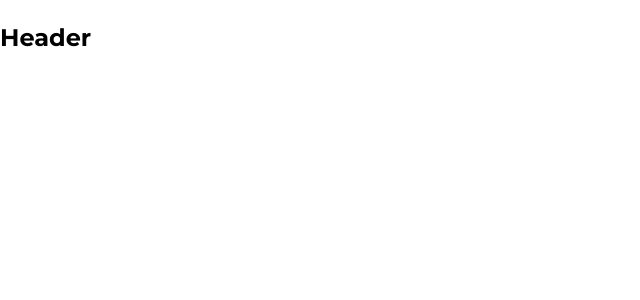
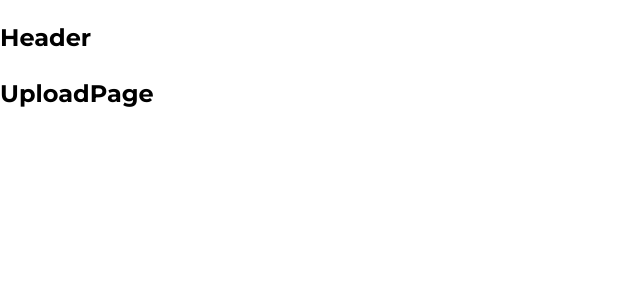
Before and after one commit to LuuDucHoang/tiktok-ui, a React (Create React App) app: page /upload in a window 1280 px wide. Shown: the top 300 px of the page, without its empty margins (0-640 px from the left). Built offline with nearby package versions, Linux system fonts and the light colour scheme.

Commit message:
Cấu hình Router/Layout cho dự án fix

```diff
--- a/src/Routes/index.js
+++ b/src/Routes/index.js
@@ -1,6 +1,5 @@
 //Layout
 import { HeaderOnly } from '~/components/Layout';
-
 // Public Routes
 import Home from '~/pages/Home';
 import Following from '~/pages/Follwing';
--- a/src/components/Layout/DefaultLayout/index.js
+++ b/src/components/Layout/DefaultLayout/index.js
@@ -1,4 +1,4 @@
-import Header from './Header';
+import Header from '~/components/Layout/Components/Header';
 import Sidebar from './Sidebar';
 function DefaultLayout({ children }) {
     return (
--- a/src/components/Layout/HeaderOnly/Header/index.js
+++ /dev/null
@@ -1,5 +0,0 @@
-function Header() {
-    return <h2>Header</h2>;
-}
-
-export default Header;
--- a/src/components/Layout/HeaderOnly/index.js
+++ b/src/components/Layout/HeaderOnly/index.js
@@ -1,11 +1,13 @@
-import Header from './Header';
-
-function HeaderOnly({ children }) {
+import Header from '../Components/Header';
+function DefaultLayout({ children }) {
     return (
         <div>
             <Header></Header>
+            <div className="Container">
+                <div className="content">{children}</div>
+            </div>
         </div>
     );
 }
 
-export default HeaderOnly;
+export default DefaultLayout;
```
Also changed, not shown: src/components/Layout/Components/Header/index.js (renamed from src/components/Layout/DefaultLayout/Header/index.js).
